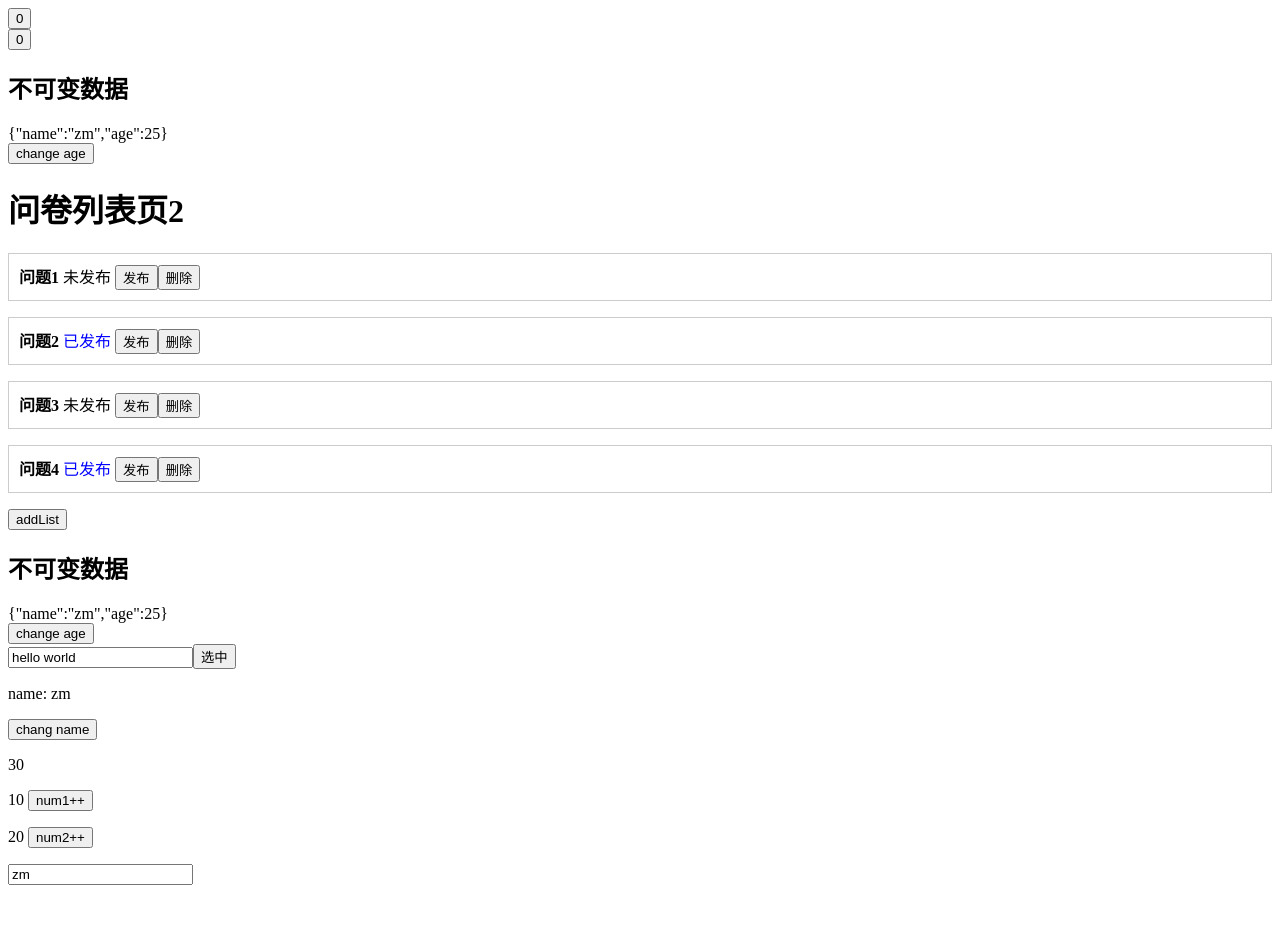
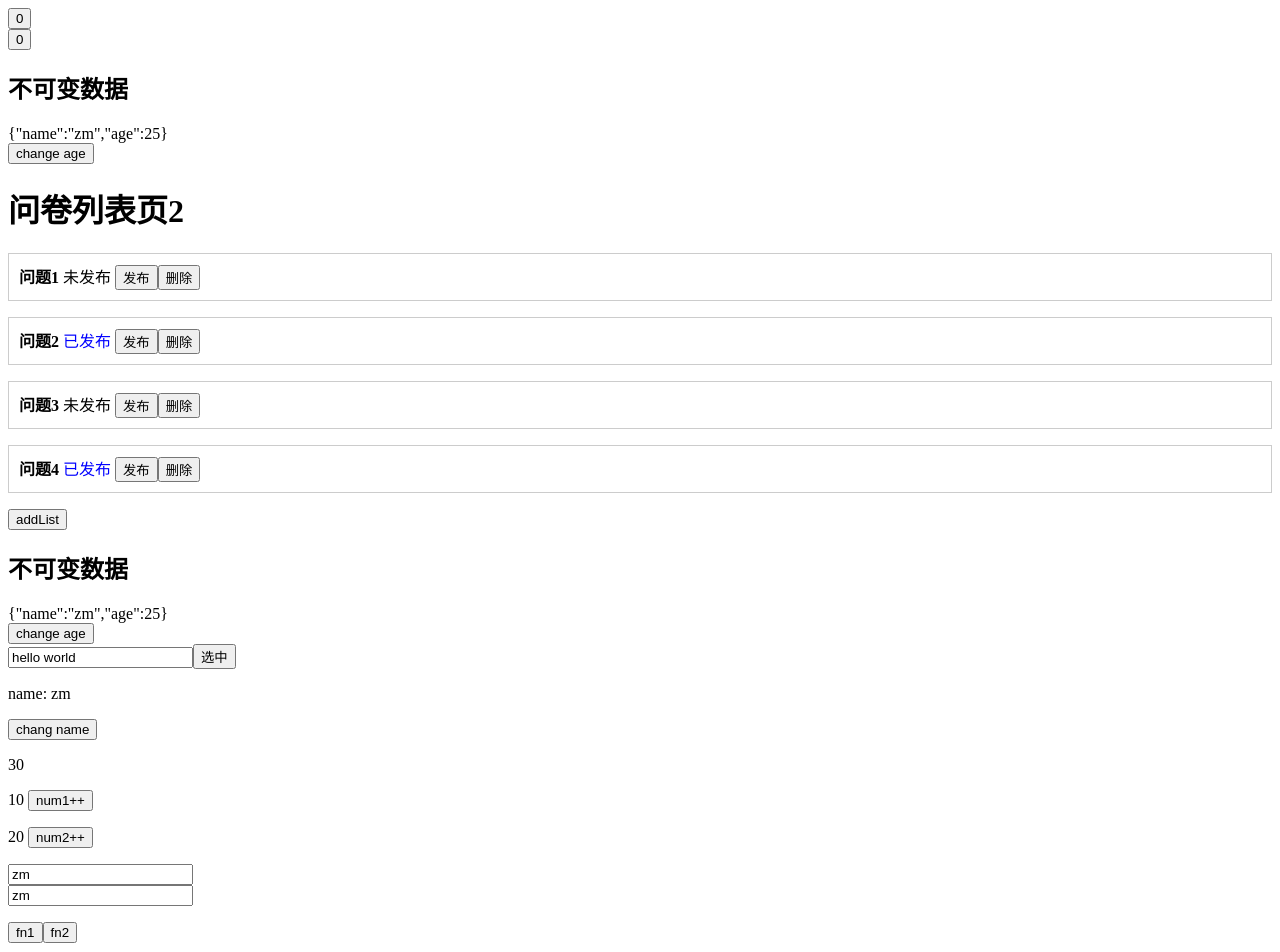
Before and after one commit to ZhangMin1998/react-ts-eslint-prettier-husky-demo, a React (Create React App) app: page / in a window 1280 px wide. Shown: the top 952 px of the page. Before the commit the page ends 893 px from the top, so only its background shows below. Built offline with nearby package versions, Linux system fonts and the light colour scheme.

Commit message:
useCallback

```diff
--- a/src/App.tsx
+++ b/src/App.tsx
@@ -8,6 +8,7 @@ import StateDemo from './useState'
 import ImmerDemo from './Immer'
 import RefDemo from './useRef'
 import UseMemoDemo from './useMemo'
+import UseCallbackDemo from './useCallback'
 
 function App() {
   // let count = 0 // 普通的JS变量，无法触发组件的更新
@@ -27,6 +28,7 @@ function App() {
       <ImmerDemo />
       <RefDemo />
       <UseMemoDemo />
+      <UseCallbackDemo />
     </>
   )
 }
--- /dev/null
+++ b/src/useCallback.tsx
@@ -0,0 +1,28 @@
+import React, { FC, useCallback, useState } from 'react'
+
+
+const UseCallbackDemo: FC = () => {
+  console.log('1111111')
+
+  const [text, setText] = useState('zm')
+
+  const fn1 = () => console.log('fn1 text: ', text)
+
+  const fn2 = useCallback(() => { // 缓存函数
+    console.log('fn2 text: ', text)
+  }, [text])
+
+  return (
+    <div>
+      <input onChange={e => setText(e.target.value)} value={text}></input>
+
+      <p>
+        <button onClick={fn1}>fn1</button>
+        <button onClick={fn2}>fn2</button>
+      </p>
+    </div>
+  )
+}
+
+
+export default UseCallbackDemo
--- a/src/useMemo.tsx
+++ b/src/useMemo.tsx
@@ -8,7 +8,7 @@ const UseMemoDemo: FC = () => {
   const [num2, setNum2] = useState(20)
   const [text, setText] = useState('zm') // 更新 导致组件rerender
 
-  const sum = useMemo(() => {
+  const sum = useMemo(() => { // useMemo缓存数据
     console.log('gen  sum。。。。') // 缓存
 
     return num1 + num2
```
